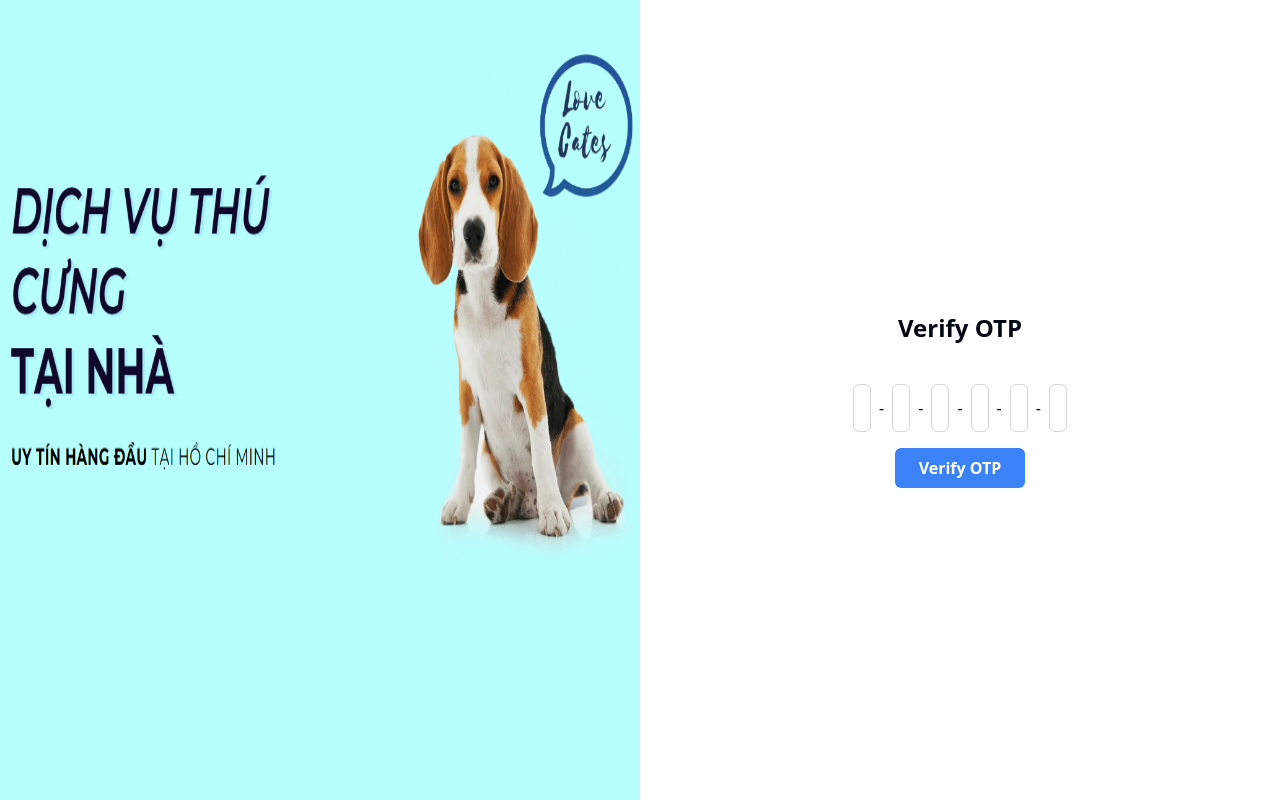
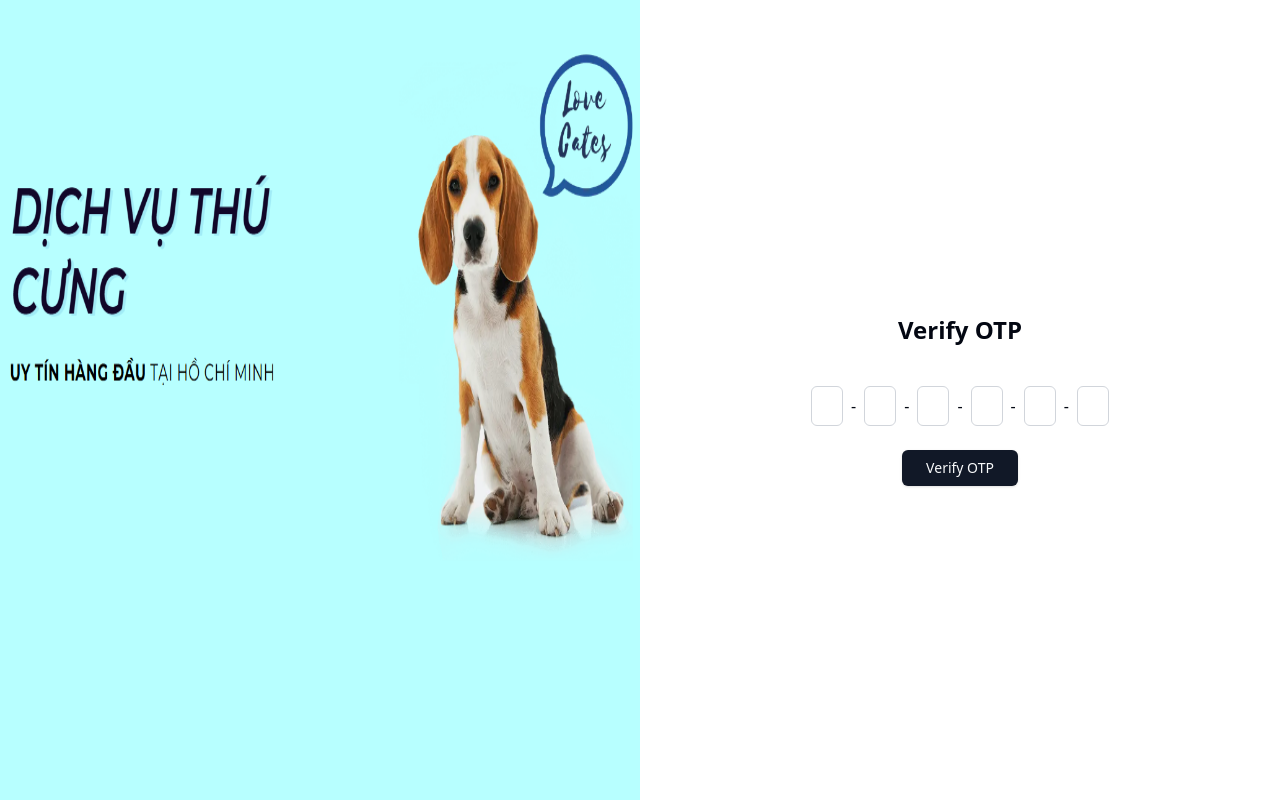
Before and after one commit to cong0912/PetHome, a React (Create React App) app: page /verify in a window 1280 px wide. Built offline with nearby package versions, Linux system fonts and the light colour scheme.

Commit message:
updateOtp

```diff
--- a/src/Components/Molescule/RegisterForm/index.jsx
+++ b/src/Components/Molescule/RegisterForm/index.jsx
@@ -1,5 +1,5 @@
 import { Link } from "react-router-dom";
-import AuthenticationLayout from "../AuthenticationLayout.js";
+import AuthenticationLayout from "../AuthenticationLayout.jsx";
 import UserAuthForm from "./user-auth-form.jsx";
 export default function Register() {
   return (
--- a/src/Components/Molescule/RegisterForm/user-auth-form.jsx
+++ b/src/Components/Molescule/RegisterForm/user-auth-form.jsx
@@ -75,6 +75,8 @@ export default function UserAuthForm({ className, ...props }) {
       phone: "",
       password: "",
       confirmPassword: "",
+      sex: "nam",
+      dateOfBirth: "",
     },
   });
   // 2. Define a submit handler. ok không
--- a/src/Components/Molescule/VerifyOtp/VerifyOtp.jsx
+++ b/src/Components/Molescule/VerifyOtp/VerifyOtp.jsx
@@ -1,6 +1,7 @@
 import React, { useState } from "react";
 import OTPInput from "react-otp-input";
 import axios from "axios";
+import { Button } from "Components/ui/button";
 
 const VerifyOtp = () => {
   const [otp, setOtp] = useState("");
@@ -26,7 +27,7 @@ const VerifyOtp = () => {
   };
 
   return (
-    <div className="flex flex-col items-center justify-center min-h-4 ">
+    <div className="flex flex-col items-center justify-center min-h-4">
       <form onSubmit={handleSubmit} className="flex flex-col items-center">
         <OTPInput
           value={otp}
@@ -35,17 +36,25 @@ const VerifyOtp = () => {
           onPaste={true}
           renderSeparator={<span className="mx-2">-</span>}
           renderInput={(props) => <input {...props} />}
-          inputStyle=" w-12 h-12 border border-gray-300 rounded-md text-center text-lg focus:outline-none focus:ring-2 focus:ring-blue-500"
+          inputStyle={{
+            width: "2rem",
+            height: "2.5rem",
+            border: "1px solid #d1d5db",
+            borderRadius: "0.375rem",
+            textAlign: "center",
+            fontSize: "1.125rem",
+            outline: "none",
+            focus: {
+              outline: "none",
+              ring: "2px solid #3b82f6",
+            },
+          }}
         />
-        <button
-          type="submit"
-          disabled={loading}
-          className="mt-4 px-6 py-2 bg-blue-500 text-white font-semibold rounded-md hover:bg-blue-600 focus:outline-none focus:ring-2 focus:ring-blue-500 disabled:opacity-50"
-        >
+        <Button type="submit" disabled={loading} className="mt-6 px-6 py-2">
           {loading ? "Verifying..." : "Verify OTP"}
-        </button>
+        </Button>
       </form>
-      {error && <p className="text-red-500 mt-2">{error}</p>}
+      {error && <p className="text-red-500 mt-8">{error}</p>}
     </div>
   );
 };
--- a/src/Components/Molescule/VerifyOtp/index.jsx
+++ b/src/Components/Molescule/VerifyOtp/index.jsx
@@ -1,5 +1,5 @@
 import { Link } from "react-router-dom";
-import AuthenticationLayout from "../AuthenticationLayout";
+import AuthenticationLayout from "../AuthenticationLayout.jsx";
 import VerifyOtp from "./VerifyOtp.jsx";
 export default function VerifiOTP() {
   return (
--- a/src/Components/layout/Footer/Footer.css
+++ b/src/Components/layout/Footer/Footer.css
@@ -18,28 +18,28 @@
   gap: 30px;
   background-color: black;
   padding: 20px 20px 20px 40px;
+  color: white;
 }
-
 
 .footer-detail-title1 {
   margin-bottom: 20px;
 }
 
 .footer-detail-title {
-    color: #EFEFEF;
+  color: #efefef;
   font-size: 20px;
   font-family: sans-serif;
   margin-bottom: 20px;
 }
 
 .footer-detail-infor {
-    color: #EFEFEF;
+  color: #efefef;
   font-size: 10px;
   font-family: sans-serif;
 }
-.footer-icons{
+.footer-icons {
   margin-top: 20px;
   display: flex;
   gap: 20px;
-    color: white
+  color: white;
 }
--- a/src/Components/layout/Navbar/Navbar.jsx
+++ b/src/Components/layout/Navbar/Navbar.jsx
@@ -1,7 +1,8 @@
 import React, { useState } from "react";
-import SendIcon from '@mui/icons-material/Send';
-import ArrowDropDownIcon from '@mui/icons-material/ArrowDropDown';
+import SendIcon from "@mui/icons-material/Send";
+import ArrowDropDownIcon from "@mui/icons-material/ArrowDropDown";
 import "./Navbar.css";
+import { Link } from "react-router-dom";
 
 function Navbar() {
   const [isDichVuOpen, setIsDichVuOpen] = useState(false);
@@ -13,16 +14,24 @@ function Navbar() {
 
   return (
     <div className="navbar-header">
-            <img className="logo" src="https://cdn.builder.io/api/v1/image/assets/TEMP/1a99a9f8361ca8fbc284488c05211431929308018cbb774be9071d5f7e678c8f?apiKey=b18136557b87444da5ca24a814c472b7&width=100 100w, https://cdn.builder.io/api/v1/image/assets/TEMP/1a99a9f8361ca8fbc284488c05211431929308018cbb774be9071d5f7e678c8f?apiKey=b18136557b87444da5ca24a814c472b7&width=200 200w, https://cdn.builder.io/api/v1/image/assets/TEMP/1a99a9f8361ca8fbc284488c05211431929308018cbb774be9071d5f7e678c8f?apiKey=b18136557b87444da5ca24a814c472b7&width=400 400w, https://cdn.builder.io/api/v1/image/assets/TEMP/1a99a9f8361ca8fbc284488c05211431929308018cbb774be9071d5f7e678c8f?apiKey=b18136557b87444da5ca24a814c472b7&width=800 800w, https://cdn.builder.io/api/v1/image/assets/TEMP/1a99a9f8361ca8fbc284488c05211431929308018cbb774be9071d5f7e678c8f?apiKey=b18136557b87444da5ca24a814c472b7&width=1200 1200w, https://cdn.builder.io/api/v1/image/assets/TEMP/1a99a9f8361ca8fbc284488c05211431929308018cbb774be9071d5f7e678c8f?apiKey=b18136557b87444da5ca24a814c472b7&width=1600 1600w, https://cdn.builder.io/api/v1/image/assets/TEMP/1a99a9f8361ca8fbc284488c05211431929308018cbb774be9071d5f7e678c8f?apiKey=b18136557b87444da5ca24a814c472b7&width=2000 2000w, https://cdn.builder.io/api/v1/image/assets/TEMP/1a99a9f8361ca8fbc284488c05211431929308018cbb774be9071d5f7e678c8f?apiKey=b18136557b87444da5ca24a814c472b7&" />
+      <img
+        className="logo"
+        src="https://cdn.builder.io/api/v1/image/assets/TEMP/1a99a9f8361ca8fbc284488c05211431929308018cbb774be9071d5f7e678c8f?apiKey=b18136557b87444da5ca24a814c472b7&width=100 100w, https://cdn.builder.io/api/v1/image/assets/TEMP/1a99a9f8361ca8fbc284488c05211431929308018cbb774be9071d5f7e678c8f?apiKey=b18136557b87444da5ca24a814c472b7&width=200 200w, https://cdn.builder.io/api/v1/image/assets/TEMP/1a99a9f8361ca8fbc284488c05211431929308018cbb774be9071d5f7e678c8f?apiKey=b18136557b87444da5ca24a814c472b7&width=400 400w, https://cdn.builder.io/api/v1/image/assets/TEMP/1a99a9f8361ca8fbc284488c05211431929308018cbb774be9071d5f7e678c8f?apiKey=b18136557b87444da5ca24a814c472b7&width=800 800w, https://cdn.builder.io/api/v1/image/assets/TEMP/1a99a9f8361ca8fbc284488c05211431929308018cbb774be9071d5f7e678c8f?apiKey=b18136557b87444da5ca24a814c472b7&width=1200 1200w, https://cdn.builder.io/api/v1/image/assets/TEMP/1a99a9f8361ca8fbc284488c05211431929308018cbb774be9071d5f7e678c8f?apiKey=b18136557b87444da5ca24a814c472b7&width=1600 1600w, https://cdn.builder.io/api/v1/image/assets/TEMP/1a99a9f8361ca8fbc284488c05211431929308018cbb774be9071d5f7e678c8f?apiKey=b18136557b87444da5ca24a814c472b7&width=2000 2000w, https://cdn.builder.io/api/v1/image/assets/TEMP/1a99a9f8361ca8fbc284488c05211431929308018cbb774be9071d5f7e678c8f?apiKey=b18136557b87444da5ca24a814c472b7&"
+      />
 
       <ul>
         <li>Trang Chủ</li>
-                <li>Giới Thiệu</li>
+        <li>
+          {" "}
+          <Link to="/"> Giới Thiệu </Link>{" "}
+        </li>
         <li
           onMouseEnter={() => setIsDichVuOpen(true)}
           onMouseLeave={() => setIsDichVuOpen(false)}
         >
-                    <div className="dropdown-icon">Dịch Vụ <ArrowDropDownIcon /></div>
+          <div className="dropdown-icon">
+            Dịch Vụ <ArrowDropDownIcon />
+          </div>
 
           {isDichVuOpen && (
             <ul className="dropdown">
@@ -30,7 +39,10 @@ function Navbar() {
                 onMouseEnter={() => setIsSpaOpen(true)}
                 onMouseLeave={() => setIsSpaOpen(false)}
               >
-                                <div className="dropdown-icon"> Spa Thú Cưng <ArrowDropDownIcon /></div>
+                <div className="dropdown-icon">
+                  {" "}
+                  Spa Thú Cưng <ArrowDropDownIcon />
+                </div>
                 {isSpaOpen && (
                   <ul className="dropdown">
                     <li>Tắm, gội, vệ sinh</li>
@@ -43,7 +55,9 @@ function Navbar() {
                 onMouseEnter={() => setIsDichVuTaiNhaOpen(true)}
                 onMouseLeave={() => setIsDichVuTaiNhaOpen(false)}
               >
-                                <div className="dropdown-icon">Dịch Vụ Tại Nhà <ArrowDropDownIcon /></div>
+                <div className="dropdown-icon">
+                  Dịch Vụ Tại Nhà <ArrowDropDownIcon />
+                </div>
 
                 {isDichVuTaiNhaOpen && (
                   <ul className="dropdown">
@@ -60,7 +74,9 @@ function Navbar() {
           onMouseEnter={() => setIsCuaHangOpen(true)}
           onMouseLeave={() => setIsCuaHangOpen(false)}
         >
-                    <div className="dropdown-icon">Cửa Hàng <ArrowDropDownIcon /></div>
+          <div className="dropdown-icon">
+            Cửa Hàng <ArrowDropDownIcon />
+          </div>
 
           {isCuaHangOpen && (
             <ul className="dropdown">
@@ -68,7 +84,9 @@ function Navbar() {
                 onMouseEnter={() => setIsDanhChoChoOpen(true)}
                 onMouseLeave={() => setIsDanhChoChoOpen(false)}
               >
-                                <div className="dropdown-icon">Dành cho chó <ArrowDropDownIcon /></div>
+                <div className="dropdown-icon">
+                  Dành cho chó <ArrowDropDownIcon />
+                </div>
 
                 {isDanhChoChoOpen && (
                   <ul className="dropdown">
@@ -81,7 +99,10 @@ function Navbar() {
                 onMouseEnter={() => setIsDanhChoMeoOpen(true)}
                 onMouseLeave={() => setIsDanhChoMeoOpen(false)}
               >
-                                <div className="dropdown-icon"> Dành cho mèo <ArrowDropDownIcon /></div>
+                <div className="dropdown-icon">
+                  {" "}
+                  Dành cho mèo <ArrowDropDownIcon />
+                </div>
 
                 {isDanhChoMeoOpen && (
                   <ul className="dropdown">
@@ -100,9 +121,8 @@ function Navbar() {
         <p>ONLINE BOOKING</p>
         <SendIcon />
       </div>
-
     </div>
-    )
+  );
 }
 
 export default Navbar;
--- a/src/routes/index.js
+++ b/src/routes/index.js
@@ -2,11 +2,11 @@ import DefaultLayout from "Components/layout/DefaultLayout";
 import LoginForm from "Components/Molescule/LoginForm/LoginForm";
 import VerifiOTP from "Components/Molescule/VerifyOtp";
 import Register from "Components/Molescule/RegisterForm/index.jsx";
-
+import GioiThieu from "Components/Molescule/GioiThieu/GioiThieu";
 // const role = localStorage.getItem("role");
 const publicRoute = [
   { path: "/register", component: Register, layout: null },
-  // { path: "/test", component: Test, layout: DefaultLayout },
+  { path: "/", component: GioiThieu, layout: DefaultLayout },
   { path: "/login", component: LoginForm, layout: null },
   { path: "/verify", component: VerifiOTP, layout: null },
 ];
```
Also changed, not shown: src/Components/Molescule/AuthenticationLayout.jsx (renamed from src/Components/Molescule/AuthenticationLayout.js), src/assets/images/PetDog.png. Lines whose indentation alone changed are shown as unchanged.
